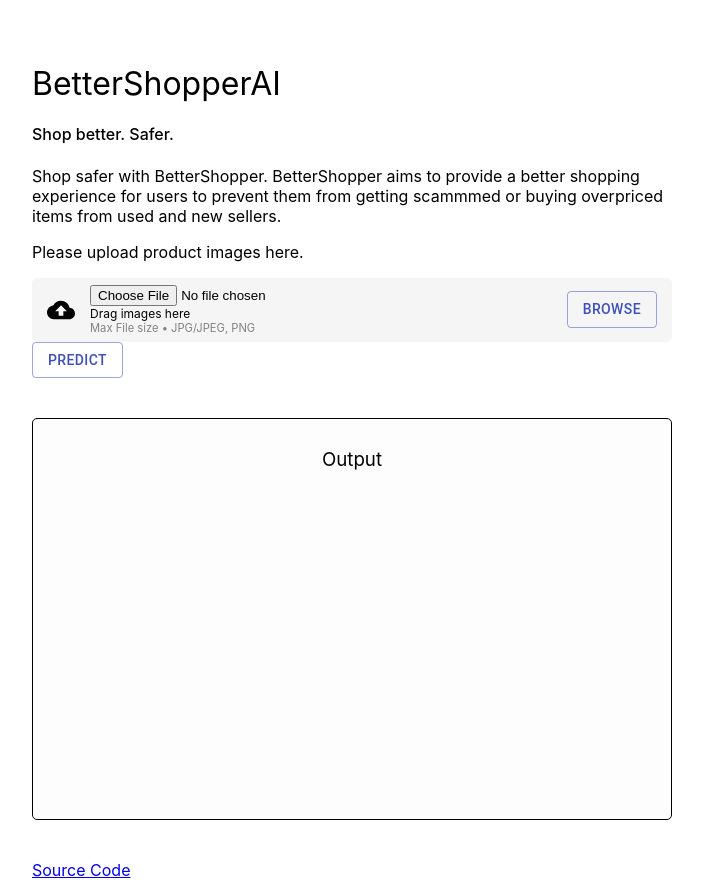
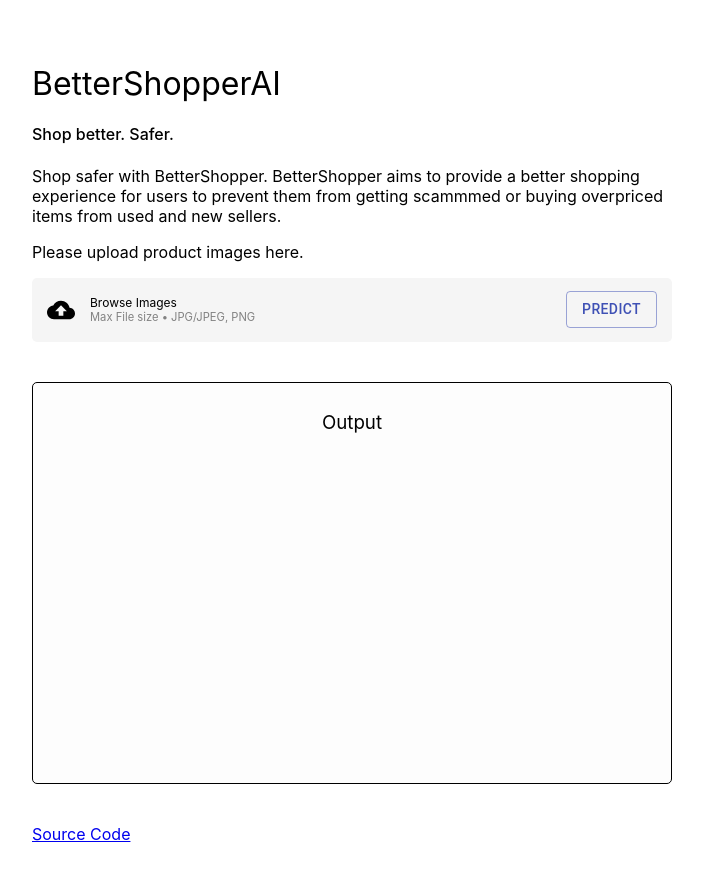
Before and after one commit to natewu/BetterShopper, a React (Create React App) app: page / in a window 1280 px wide. Shown: the whole page, without its empty margins (288-991 px from the left). After the commit the page ends 857 px from the top, so only its background shows below. Built offline with nearby package versions, Linux system fonts and the light colour scheme.

Commit message:
file browser, cleanup

```diff
--- a/src/components/Input.css
+++ b/src/components/Input.css
@@ -4,8 +4,13 @@
     height: 8vmin;
     min-height: 50px;
     border-radius: 5px;
+    /* border: 1px dashed #000000; */
     display: flex;
     align-items: center;
+    cursor: pointer;
+}
+.uploadImage:hover{
+    border: 1px dashed #000000;
 }
 .info > p{
     margin: 0 !important;
--- a/src/components/Input.js
+++ b/src/components/Input.js
@@ -57,17 +57,18 @@
                     </div>
                     <Button id="upload" variant="outlined" color="primary" style={{margin:"0 15px 0 auto"}}>Browse <input type="file" name="file" onChange={this.onChangeHandler}/></Button>
                 </div> */}
-                <form className="uploadImage">
+                <label for="input" className="uploadImage">
                     <CloudUploadIcon className="icon"/>
                     <div className="info">
-                        <input id="input" type="file" name="file" onChange={this.setImages}/>
-                        <p>Drag images here</p>
+                        <p>Browse Images</p>
                         <p style={{fontSize:"1.4vmin", color:"rgb(130 130 130)"}}>Max File size {} • JPG/JPEG, PNG</p>
                     </div>
-                    <Button id="upload" variant="outlined" color="primary" style={{margin:"0 15px 0 auto"}}>Browse</Button>
-                </form>
-                {image.map(image => <img id="test" alt="test" src={image} style={{maxWidth:"100%", height:"auto"}}/>)}
-                <ImageClassification image={this.state.image}/>
+                    <input id="input" type="file" name="file" size="50" hidden accept=".jpg, .jpeg, .png, .jfif, .webp, .svg, .bmp, .ppm" onChange={this.setImages}/>
+                    {/* <Button id="upload" variant="outlined" color="primary" style={{margin:"0 15px 0 auto"}}>Browse</Button> */}
+                    <ImageClassification image={this.state.image} style={{margin:"0 15px 0 auto"}}/>
+                </label>
+                {image.map(image => <img id="test" alt="test" src={image} style={{maxWidth:"100%", height:"auto", marginTop:"10px"}}/>)}
+
             </div>
         )
     }
--- a/src/ml/ImageClassification.js
+++ b/src/ml/ImageClassification.js
@@ -22,10 +22,8 @@
 
     render() {
         return (
-            <div>
-                {/* <img id="img" alt="car" src="./shirt.png"/> */}
-                {/* <Input data={this.props.image}/> */}
-                <Button onClick={async() => await this.upload()} variant="outlined" color="primary" style={{margin:"0 15px 0 auto"}}>Predict</Button>
+            <div style={this.props.style}>
+                <Button onClick={async() => await this.upload()} variant="outlined" color="primary" style={{margin:"0 auto 0 auto"}}>Predict</Button>
                 {/* {this.init()} */}
             </div>
         )
```
Also changed, not shown: 1 other file (tests, documents, lock files or other folders).
